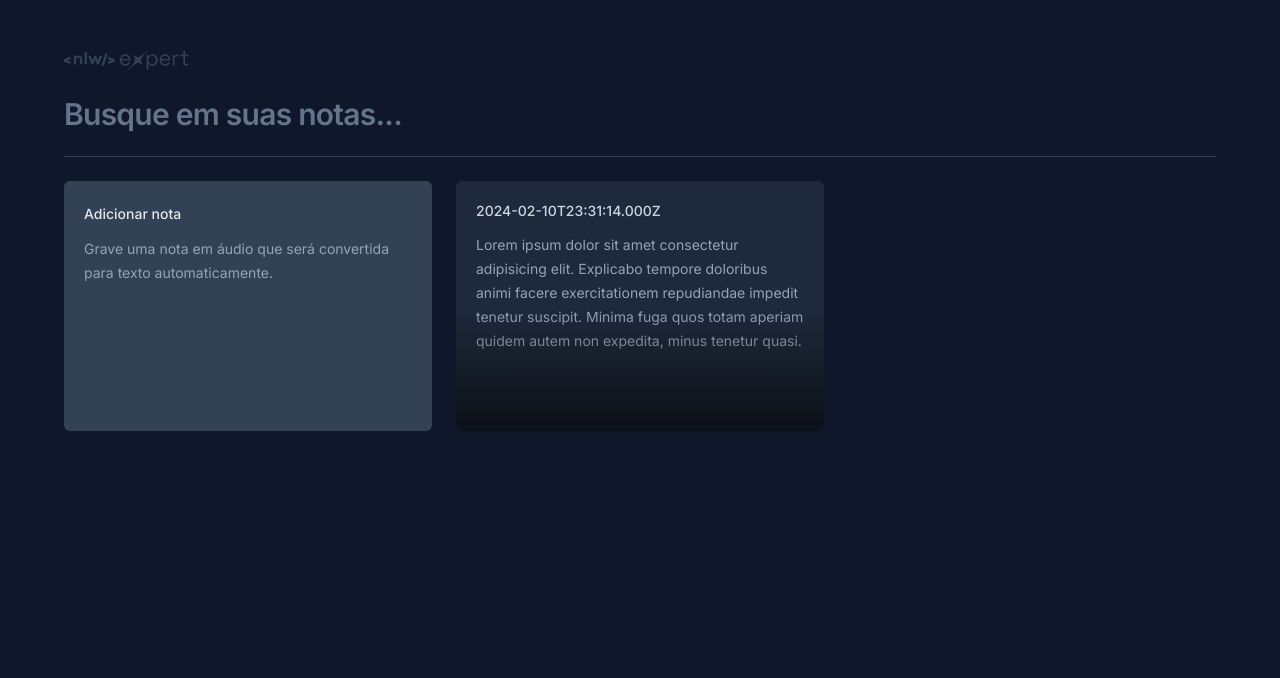
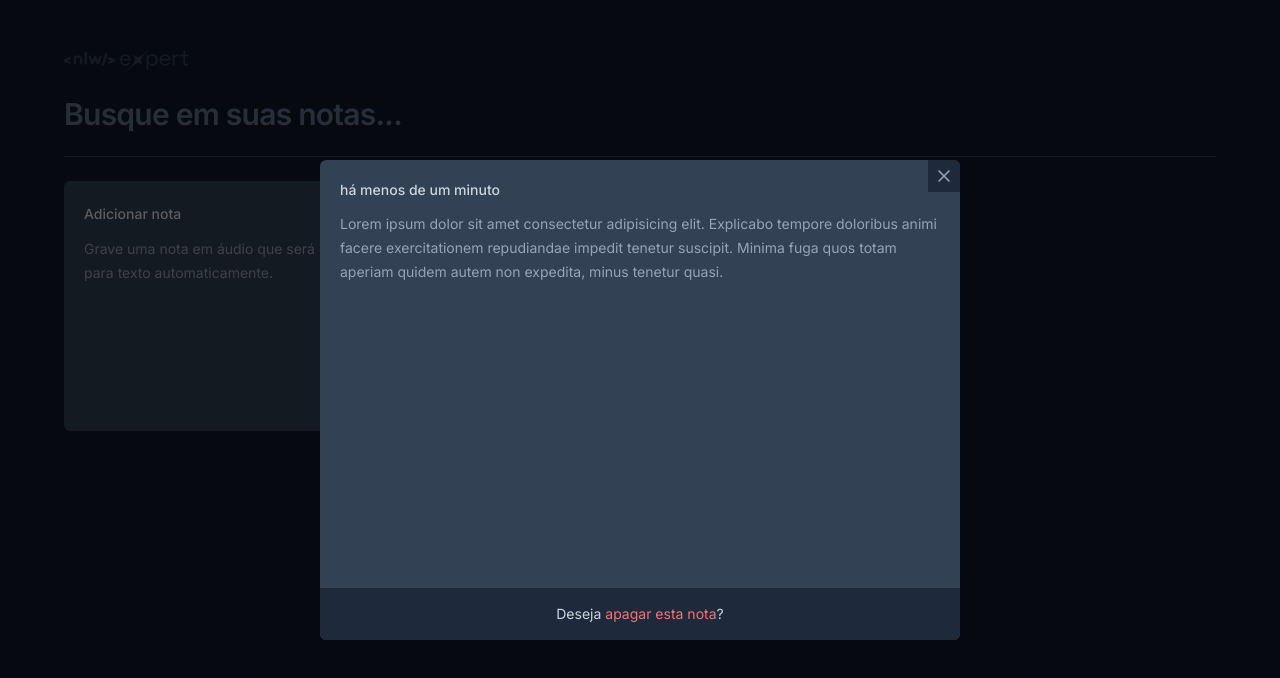
Before and after one commit to ImGabreuw/ask-notes, a React (Vite) app: page / in a window 1280 px wide. Both pictures are taken after a click on the button 640 px from the left and 306 px from the top of the page. Shown: the top 678 px of the page. Built offline with nearby package versions, Linux system fonts and the light colour scheme.

Commit message:
feat: add dialog to open note

```diff
--- a/package.json
+++ b/package.json
@@ -9,6 +9,9 @@
     "preview": "vite preview"
   },
   "dependencies": {
+    "@radix-ui/react-dialog": "^1.0.5",
+    "date-fns": "^3.3.1",
+    "lucide-react": "^0.323.0",
     "react": "^18.2.0",
     "react-dom": "^18.2.0"
   },
--- a/src/components/note-card.tsx
+++ b/src/components/note-card.tsx
@@ -1,3 +1,8 @@
+import * as Dialog from "@radix-ui/react-dialog";
+import { formatDistanceToNow } from "date-fns";
+import { ptBR } from "date-fns/locale";
+import { X } from "lucide-react";
+
 interface NoteCardProps {
   note: {
     date: Date;
@@ -7,14 +12,46 @@
 
 function NoteCard({ note }: NoteCardProps) {
   return (
-    <button className="rounded-md text-left flex flex-col bg-slate-800 p-5 gap-3 overflow-hidden relative outline-none hover:ring-2 hover:ring-slate-600 focus-visible:ring-2 focus-visible:ring-lime-400">
+    <Dialog.Root>
+      <Dialog.Trigger className="rounded-md text-left flex flex-col bg-slate-800 p-5 gap-3 overflow-hidden relative outline-none hover:ring-2 hover:ring-slate-600 focus-visible:ring-2 focus-visible:ring-lime-400">
         <span className="text-sm font-medium text-slate-300">
           {note.date.toISOString()}
         </span>
         <p className="text-sm leading-6 text-slate-400">{note.content}</p>
 
         <div className="absolute bottom-0 left-0 right-0 h-1/2 bg-gradient-to-t from-black/60 to-black/0 pointer-events-none"></div>
+      </Dialog.Trigger>
+
+      <Dialog.DialogPortal>
+        <Dialog.Overlay className="inset-0 fixed bg-black/60" />
+        <Dialog.DialogContent className="fixed overflow-hidden left-1/2 top-1/2 -translate-x-1/2 -translate-y-1/2 max-w-[640px] w-full h-[60vh] bg-slate-700 rounded-md flex flex-col outline-none">
+          <Dialog.DialogClose className="absolute right-0 top-0 bg-slate-800 p-1.5 text-slate-400 hover:text-slate-100">
+            <X className="size-5" />
+          </Dialog.DialogClose>
+
+          <div className="flex flex-1 flex-col gap-3 p-5">
+            <span className="text-sm font-medium text-slate-300">
+              {formatDistanceToNow(note.date, {
+                locale: ptBR,
+                addSuffix: true,
+              })}
+            </span>
+            <p className="text-sm leading-6 text-slate-400">{note.content}</p>
+          </div>
+
+          <button
+            type="button"
+            className="w-full bg-slate-800 py-4 text-center text-sm text-slate-300 outline-none font-md group"
+          >
+            Deseja{" "}
+            <span className="text-red-400 hover:underline group-hover:underline">
+              apagar esta nota
+            </span>
+            ?
           </button>
+        </Dialog.DialogContent>
+      </Dialog.DialogPortal>
+    </Dialog.Root>
   );
 }
 
```
Also changed, not shown: 1 other file (tests, documents, lock files or other folders). Lines whose indentation alone changed are shown as unchanged.
